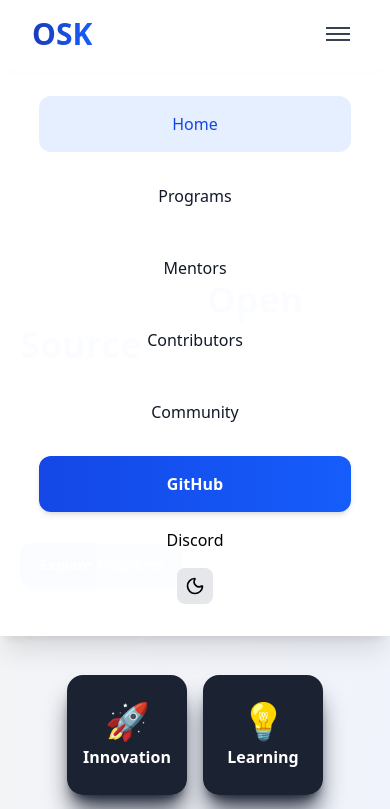
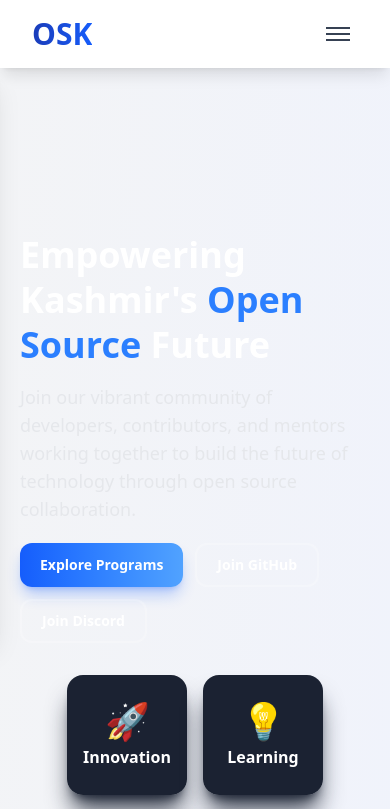
Before and after one commit to nitin-999-code/osk, a React (Vite) app: page / in a window 390 px wide. Shown: the top 809 px of the page. Built offline with nearby package versions, Linux system fonts and the light colour scheme.

Commit message:
Navbar updated.

```diff
--- a/src/components/Navbar.jsx
+++ b/src/components/Navbar.jsx
@@ -25,7 +25,7 @@ const Navbar = () => {
           <span className="bg-gradient-to-r from-blue-800 to-blue-600 dark:from-blue-400 dark:to-blue-600 bg-clip-text text-transparent">OSK</span>
         </Link>
 
-        <div className={`hidden md:flex items-center gap-8 ${isMenuOpen ? 'flex' : 'hidden'}`}>
+        <div className={`hidden md:flex items-center gap-8`}>
           <Link to="/" className={`${isActive('/') === 'nav-link active' ? 'text-blue-700 dark:text-blue-400 bg-blue-500/12 dark:bg-blue-400/12' : 'text-gray-900 dark:text-gray-100'} no-underline font-medium py-2 px-4 rounded-lg transition-all duration-300 relative`} onClick={() => setIsMenuOpen(false)}>
             Home
           </Link>
@@ -71,7 +71,7 @@ const Navbar = () => {
       </div>
 
       {/* Mobile menu */}
-      <div className={`md:hidden fixed left-0 ${isMenuOpen ? 'left-0' : '-left-full'} top-16 flex flex-col bg-white/98 dark:bg-gray-900/98 backdrop-blur-sm w-full text-center transition-all duration-300 shadow-xl py-8 gap-4`}>
+      <div className={`md:hidden fixed top-16 left-0 w-full transition-transform duration-300 transform ${isMenuOpen ? 'translate-x-0' : '-translate-x-full'} bg-white/98 dark:bg-gray-900/98 backdrop-blur-sm shadow-xl py-8 gap-4 flex flex-col text-center z-50`}>
         <Link to="/" className={`${isActive('/') === 'nav-link active' ? 'text-blue-700 dark:text-blue-400 bg-blue-500/12 dark:bg-blue-400/12' : 'text-gray-900 dark:text-gray-100'} no-underline font-medium py-4 w-4/5 mx-auto rounded-xl`} onClick={() => setIsMenuOpen(false)}>
           Home
         </Link>
```
